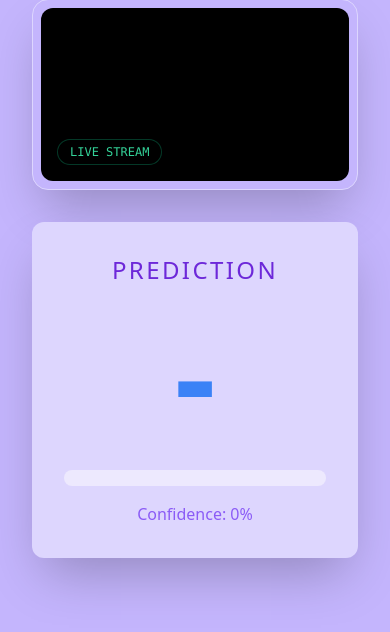
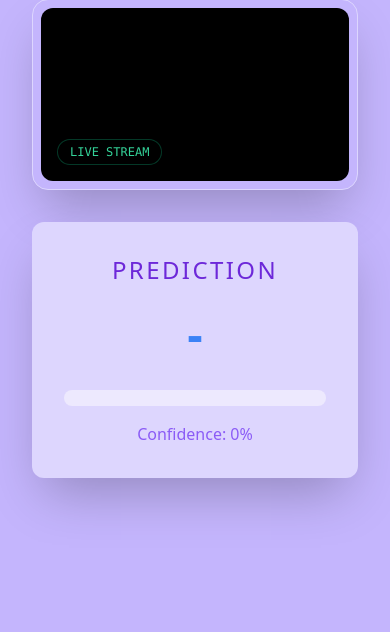
Before and after one commit to TWilliamsA7/asl-neural-app, a Flask app: page / in a window 390 px wide. Shown: the part 145-777 px from the top of the page. Run offline with Flask 3, Linux system fonts and the light colour scheme; some libraries are stand-ins or nearby versions.

Commit message:
Updated UI

```diff
--- a/app/templates/index.html
+++ b/app/templates/index.html
@@ -19,10 +19,10 @@
       <p class="text-slate-400 mt-2">Real-time Sign Language Recognition</p>
     </header>
 
-    <div class="grid grid-cols-1 gap-8 max-w-6xl w-full">
+    <div class="grid grid-cols-1 md:grid-cols-3 gap-8 max-w-6xl w-full">
       <!-- Live Feed -->
       <div
-        class="lg:col-span-2 bg-violet-300 p-2 rounded-2xl shadow-2xl border border-violet-200"
+        class="md:col-span-2 bg-violet-300 p-2 rounded-2xl shadow-2xl border border-violet-200"
       >
         <div
           class="relative overflow-hidden rounded-xl bg-black aspect-video flex items-center justify-center"
@@ -61,7 +61,7 @@
         </h2>
         <div
           id="prediction-label"
-          class="text-9xl font-black text-blue-500 my-4"
+          class="text-5xl font-black text-blue-500 my-4"
         >
           -
         </div>
```
